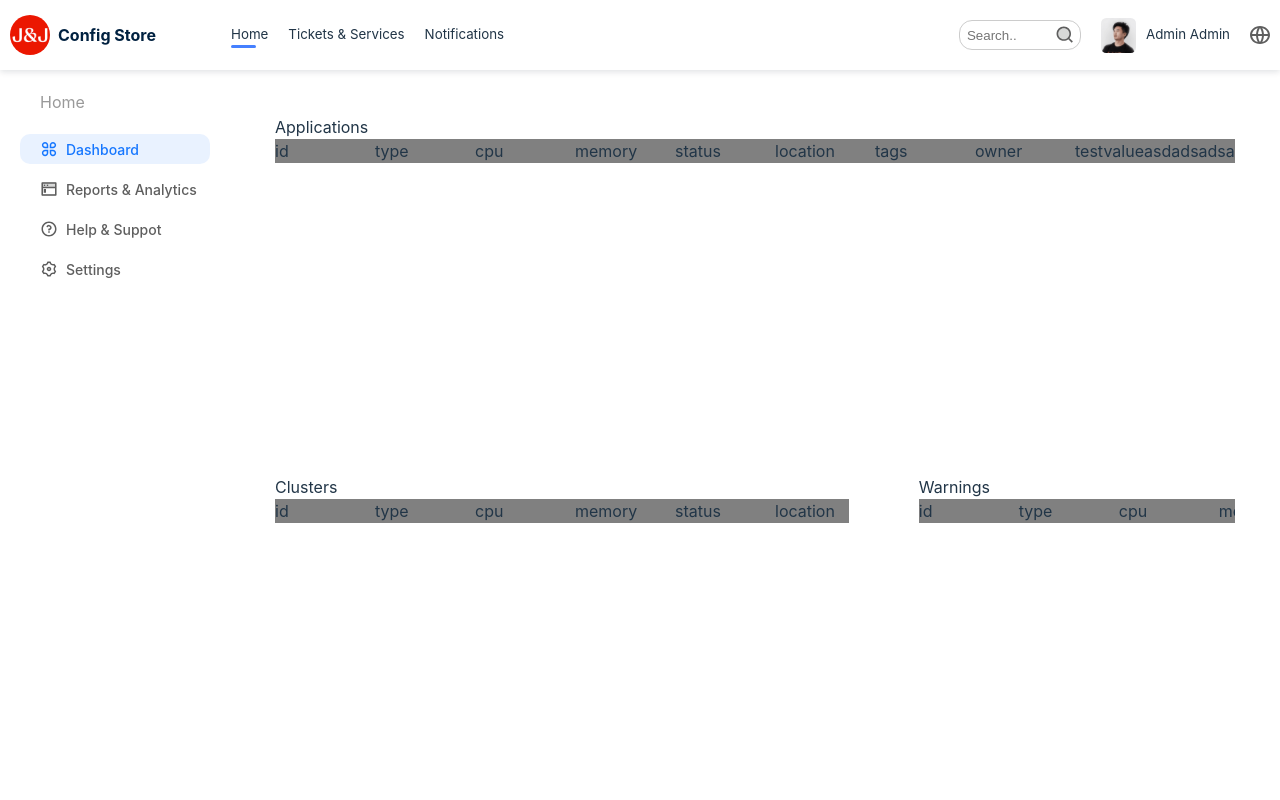
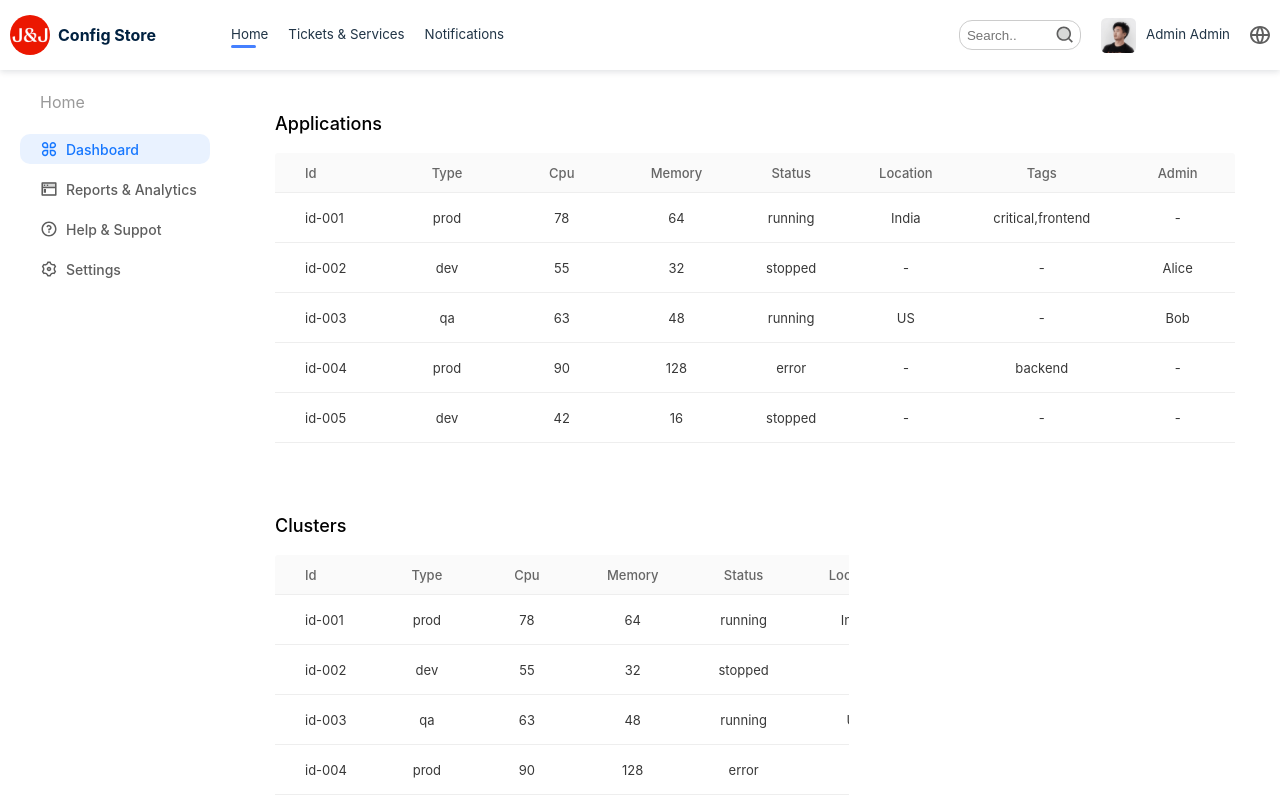
Before and after one commit to Sayanhalder28/workspace, a React (Vite) app: page /app/home in a window 1280 px wide. Built offline with nearby package versions, Linux system fonts and the light colour scheme.

Commit message:
table 2.0

```diff
--- a/src/components/overview/Table/index.tsx
+++ b/src/components/overview/Table/index.tsx
@@ -4,31 +4,52 @@ import { ReactNode } from "react";
 interface Props {
   className: string;
   name: string;
-  record: { [key: string]: {} };
-  uniqueFields: { [key: string]: string[] };
-  fieldMap: string[];
+  records: Record<string, any>;
+  uniqueFields: Record<string, string[]>;
 }
 
-function Table({ className, name, record, uniqueFields, fieldMap }: Props) {
-  const allfields: Set<string> = new Set();
-
-  function scanAllFields(record: Props["record"]) {
-    Object.entries(record).forEach((row) => {
-      Object.keys(row[1]).forEach((key) => {
+function Table({ className, name, records, uniqueFields }: Props) {
+  //Note: scanAllFields function should be there in the backend and it should search the entire data set
+  function scanAllFields(records: Record<string, any>) {
+    // Declear a set
+    const allfields: Set<string> = new Set();
+    // Search the entire data
+    Object.entries(records).forEach(([_recordKey, recordObject]) => {
+      Object.keys(recordObject).forEach((key) => {
         allfields.add(key);
       });
     });
+    return [...allfields];
   }
 
-  scanAllFields(record);
+  // Function to make individual field columns
+  function createColumn(field: string): ReactNode {
+    // Iterate over each record and pick the value for the current field
+    return Object.entries(records).map(([_recordKey, recordObj], index) => {
+      const value = recordObj[field];
+      return (
+        <div key={index} className={styles.table_cell}>
+          {value !== undefined ? String(value) : "-"}
+        </div>
+      );
+    });
+  }
 
-  function generateTableBody(): ReactNode {
-    const fieldList = [...allfields];
+  function generateTableBody(
+    records: Record<string, Record<string, any>>,
+    _uniqueFields: Record<string, string[]>
+  ): ReactNode {
+    // scan all field names present in the dataset
+    const fieldList = scanAllFields(records);
 
+    // Build column for each field
     const element: ReactNode = fieldList.map((field, index) => {
+      const FieldName = field.replace(/\b\w/g, (char) => char.toUpperCase());
+
       return (
         <div key={index} className={styles.table_column}>
-          <div className={styles.table_column_field}>{field}</div>
+          <div className={styles.table_heading_cell}>{FieldName}</div>
+          {createColumn(field)}
         </div>
       );
     });
@@ -40,7 +61,13 @@ function Table({ className, name, record, uniqueFields, fieldMap }: Props) {
     <div className={className}>
       <div className={styles.table}>
         <div className={styles.table_heading}>{name}</div>
-        <div className={styles.table_body}>{generateTableBody()}</div>
+        <div className={styles.table_body}>
+          {records ? (
+            generateTableBody(records, uniqueFields)
+          ) : (
+            <div> No Data Found</div>
+          )}
+        </div>
       </div>
     </div>
   );
--- a/src/components/overview/Table/styles.module.css
+++ b/src/components/overview/Table/styles.module.css
@@ -7,29 +7,68 @@
   justify-content: stretch;
 }
 
-.heading {
+.table_heading {
   color: #000000;
   font-size: large;
   font-weight: 500;
+  margin-bottom: 20px;
+  line-height: 100%;
 }
 
 .table_body {
   width: 100%;
   height: 100%;
-  display: flex;
-  justify-content: space-between;
-  align-items: flex-start;
-  flex-wrap: nowrap;
-  overflow-x: scroll;
+  display: grid;
+  grid-auto-flow: column;
+  grid-auto-columns: minmax(max-content, 1fr);
+  overflow-x: auto;
   text-wrap: nowrap;
 }
 
-.table_column {
-  flex: 0 0 auto;
-  width: fit-content;
-  min-width: 100px;
+.table_body::-webkit-scrollbar {
+  display: none;
+  /* transition: all ease 3s; */
 }
 
+.table_body:hover::-webkit-scrollbar {
+  display: block;
+}
+
+.table_column {
+  min-width: 100px;
+  text-align: center;
+}
+
+/* targeting all the divs inside each column */
 .table_column > div {
-  background-color: gray;
+  width: 100%;
+  min-width: fit-content;
+  height: 50px;
+  line-height: 50px;
+  padding-left: 30px;
+  padding-right: 30px;
+  border-bottom: 1px solid #eeeeee;
+  color: #383838;
+  font-size: small;
+  font-weight: 400;
 }
+
+/* targeting the first div of each column . These are the Fields */
+.table_column > div:first-child {
+  height: 40px;
+  line-height: 40px;
+  background-color: #fafafa;
+  color: #666666;
+  font-weight: 500;
+}
+
+/* targeting all the values inside the first table column only */
+.table_column:first-child > div {
+  text-align: start;
+  border-top-left-radius: 3px;
+}
+
+/* targeting all the values inside the last table column only */
+.table_column:last-child > div {
+  border-top-right-radius: 3px;
+}
--- a/src/index.css
+++ b/src/index.css
@@ -1,5 +1,6 @@
 * {
   box-sizing: border-box;
+  transition: width linear 0.1s;
 }
 
 *::-webkit-scrollbar {
--- a/src/pages/Overview/index.tsx
+++ b/src/pages/Overview/index.tsx
@@ -12,38 +12,23 @@ function Overview() {
         <Table
           name="Applications"
           className={`${styles.grid_item} ${styles.application_table}`}
-          record={ApplicationsReecord}
+          records={ApplicationsReecord}
           uniqueFields={ApplicationsRecordUniqueFields}
-          fieldMap={["type", "cpu"]}
         />
         <Table
           name="Clusters"
           className={`${styles.grid_item} ${styles.cluster_table}`}
-          record={ApplicationsReecord}
+          records={ApplicationsReecord}
           uniqueFields={ApplicationsRecordUniqueFields}
-          fieldMap={["type", "cpu"]}
         />
-        <Table
-          name="Warnings"
-          className={`${styles.grid_item} ${styles.warning_table}`}
-          record={ApplicationsReecord}
-          uniqueFields={ApplicationsRecordUniqueFields}
-          fieldMap={["type", "cpu"]}
-        />
+        <div className={`${styles.grid_item} ${styles.warning_table}`} />
         <Table
           name="Servers"
           className={`${styles.grid_item} ${styles.server_table}`}
-          record={ApplicationsReecord}
+          records={ApplicationsReecord}
           uniqueFields={ApplicationsRecordUniqueFields}
-          fieldMap={["type", "cpu"]}
         />
-        <Table
-          name="Recent Logs "
-          className={`${styles.grid_item} ${styles.audit_log_table}`}
-          record={ApplicationsReecord}
-          uniqueFields={ApplicationsRecordUniqueFields}
-          fieldMap={["type", "cpu"]}
-        />
+        <div className={`${styles.grid_item} ${styles.audit_log_table}`} />
       </div>
     </div>
   );
--- a/src/pages/Overview/styles.module.css
+++ b/src/pages/Overview/styles.module.css
@@ -24,13 +24,13 @@
 }
 
 .application_table {
-  height: 340px;
+  height: 382px;
   grid-column: 1/9;
   grid-row: 1/3;
 }
 
 .cluster_table {
-  height: 520px;
+  height: 582px;
   grid-column: 1/6;
   grid-row: 3/7;
 }
@@ -42,7 +42,7 @@
 }
 
 .server_table {
-  height: 340px;
+  height: 382px;
   grid-column: 1/6;
   grid-row: 7/9;
 }
@@ -56,13 +56,11 @@
 /* Tablet View (width between 768px and 1024px) */
 @media (max-width: 1024px) and (min-width: 768px) {
   .grid_container {
-    height: 340px !important;
     grid-template-columns: repeat(4, 1fr);
     grid-template-rows: auto;
   }
 
   .application_table {
-    height: 300px !important;
     grid-column: 1 / 5;  /* Full width */
     grid-row: 1 / 2;
   }
--- a/src/utils/DummyData/index.tsx
+++ b/src/utils/DummyData/index.tsx
@@ -1,15 +1,13 @@
-export interface applicationsRecordType {
+interface applicationsRecordType {
   [key: string]: {
     id: string;
     type: string;
     cpu: number;
     memory: number;
     status: string;
-    // Optional properties
     location?: string;
-    owner?: string;
+    admin?: string;
     tags?: string[];
-    testvalueasdadsadsasdf?: string;
   };
 }
 
@@ -29,7 +27,7 @@ export const ApplicationsReecord: applicationsRecordType = {
     cpu: 55,
     memory: 32,
     status: "stopped",
-    owner: "Alice",
+    admin: "Alice",
   },
   "id-003": {
     id: "id-003",
@@ -38,7 +36,7 @@ export const ApplicationsReecord: applicationsRecordType = {
     memory: 48,
     status: "running",
     location: "US",
-    owner: "Bob",
+    admin: "Bob",
   },
   "id-004": {
     id: "id-004",
@@ -54,11 +52,11 @@ export const ApplicationsReecord: applicationsRecordType = {
     cpu: 42,
     memory: 16,
     status: "stopped",
-    testvalueasdadsadsasdf: "adafd",
   },
 };
 
-export const ApplicationsRecordUniqueFields = {
+// this will help to filter options iin table fields
+export const ApplicationsRecordUniqueFields: Record<string, string[]> = {
   type: ["prod", "dev", "qa"],
   status: ["running", "stopped", "error"],
   location: ["India", "US"],
```
